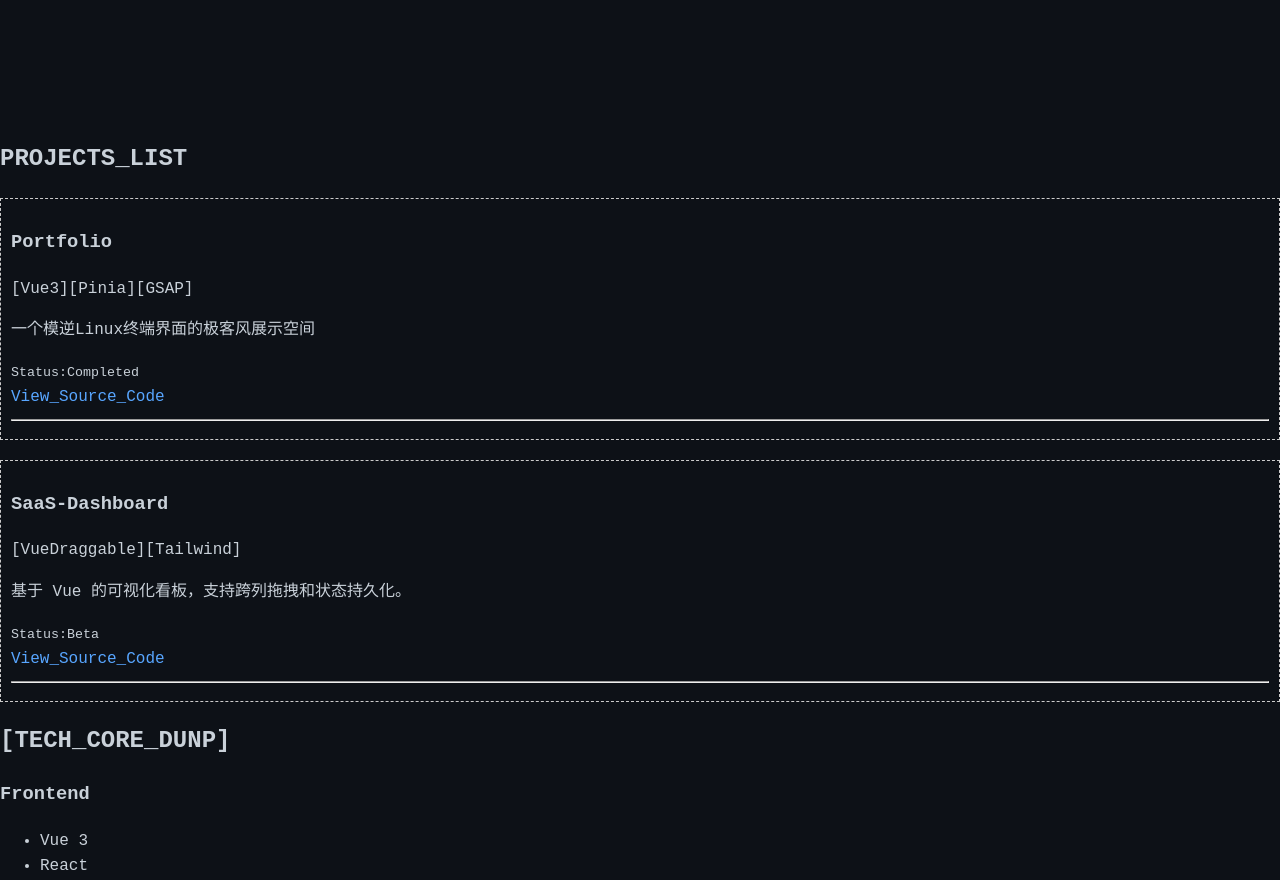
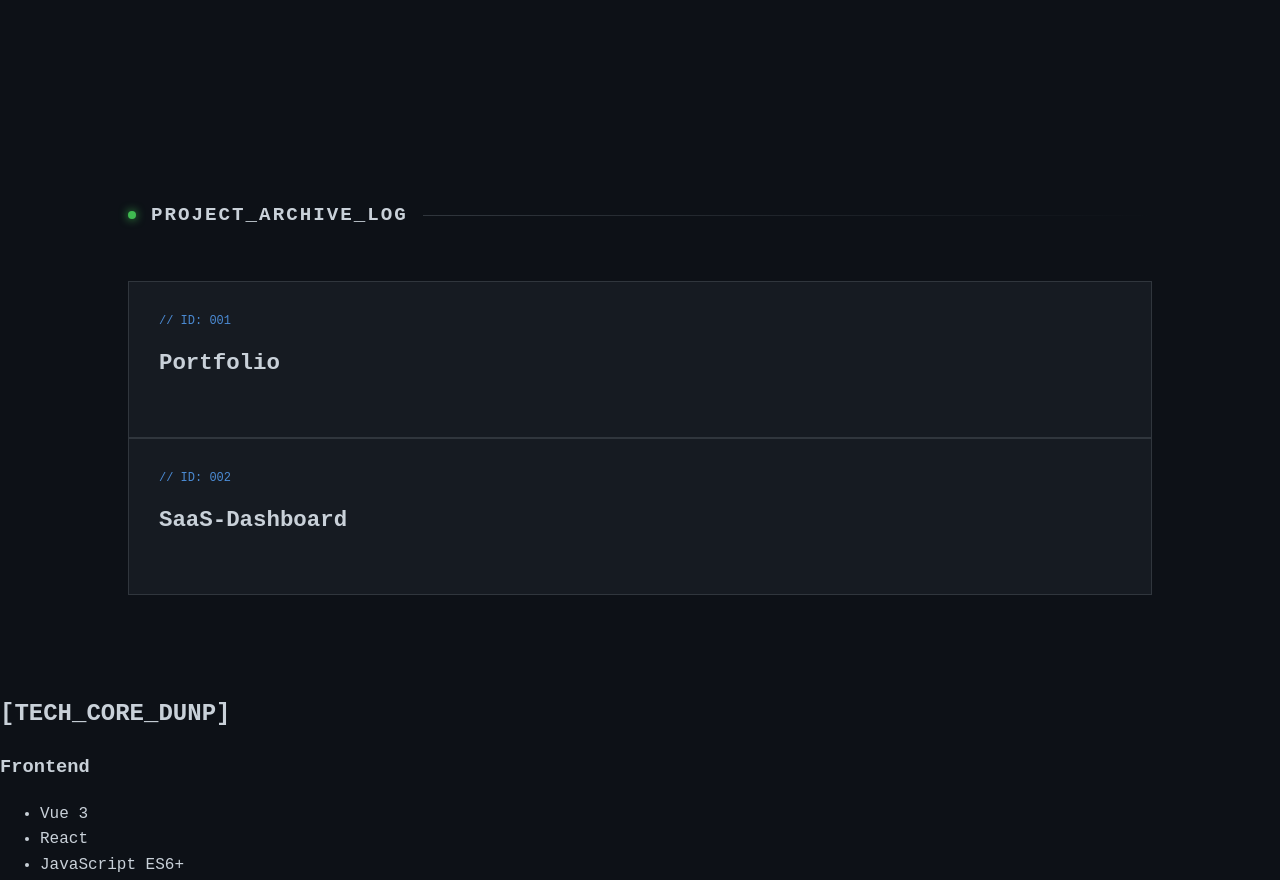
Before and after one commit to YoungMuggle/vue-my-portfolio, a Vue app: page /#/ in a window 1280 px wide. Shown: the part 680-1560 px from the top of the page. Built offline with nearby package versions, Linux system fonts and the light colour scheme.

Commit message:
update projectgallert style

```diff
--- a/src/views/ProjectGallery.vue
+++ b/src/views/ProjectGallery.vue
@@ -1,34 +1,151 @@
 <template>
-  <div class="section-container">
-    <h2>PROJECTS_LIST</h2>
-    <div v-for="item in projects" :key="item.id" class="project-card">
-      <h3>{{ item.title }}</h3>
-      <div class="tags">
-        <span v-for="tag in item.techStack" :key="tag">[{{ tag }}]</span>
+  <div class="projects-wrapper">
+    <div class="section-header">
+      <span class="status-dot"></span>
+      <h2 class="section-title">PROJECT_ARCHIVE_LOG</h2>
+      <div class="header-line"></div>
+    </div>
+    <div class="projects-grid">
+      <div
+        v-for="project in projectData"
+        :key="project.id"
+        class="project-card"
+      >
+        <div class="card-corner top-left"></div>
+        <div class="card-corner bottom-right"></div>
+        <div class="card-content">
+          <div class="project-id">// ID: 00{{ project.id }}</div>
+          <h3 class="project-title">{{ project.title }}</h3>
+          <p class="project-desc">{{ project.desc }}</p>
+          <div class="tags">
+            <span v-for="tag in project.tags" :key="tag" class="tag">{{
+              tag
+            }}</span>
+          </div>
+        </div>
       </div>
-      <p>{{ item.description }}</p>
-      <small>Status:{{ item.status }}</small>
-      <br />
-      <a :href="item.link" target="_blank">View_Source_Code</a>
-      <hr />
     </div>
   </div>
 </template>
 <script setup>
-import { ref } from 'vue';
-import { projectData } from '../data/projects';
+import { ref } from "vue";
+import { projectData } from "../data/projects";
 
-const projects = ref(projectData)
+const projects = ref(projectData);
 </script>
 
 <style scoped>
-.project-card{
-  margin: 20px 0;
-  padding:  10px;
-  border: 1px dashed #ccc;
+.projects-wrapper {
+  padding: 80px 10%;
+  background-color: var(--bg-color);
 }
-.tag{
-  color:#666;
-  font-size: 0.9em;
+.section-header {
+  display: flex;
+  align-items: center;
+  gap: 15px;
+  margin-bottom: 50px;
+}
+.status-dot {
+  width: 8px;
+  height: 8px;
+  background-color: var(--neon-green);
+  border-radius: 50%;
+  box-shadow: 0 0 10px var(--neon-green);
+}
+.section-title {
+  font-family: var(--font-geek);
+  font-size: 1.2rem;
+  color: var(--text-primary);
+  margin: 0;
+  letter-spacing: 2px;
+}
+.header-line {
+  flex-grow: 1;
+  height: 1px;
+  background: linear-gradient(90deg, var(--border-color), transparent);
+}
+.project-grid {
+  display: grid;
+  grid-template-columns: repeat(auto-fill, minmax(320px, 1fr));
+  gap: 30px;
+}
+.project-card {
+  position: relative;
+  background-color: var(--bg-secondary);
+  border: 1px solid var(--border-color);
+  padding: 30px;
+  transition: all var(--transition-speed) var(--transition-timing);
+  cursor: pointer;
+  overflow: visible;
+}
+.project-card:hover {
+  border-color: var(--accent-color);
+  transform: translateY(-5px);
+  box-shadow: 0 10px 30px rgba(0, 0, 0, 0.2);
+}
+.card-corner {
+  position: absolute;
+  width: 12px;
+  height: 12px;
+  border-color: var(--accent-color);
+  border-style: solid;
+  opacity: 0;
+  transition: opacity 0.3s;
+}
+.top-left {
+  top: -2px;
+  left: -2px;
+  border-width: 2px 0 0 2px;
+}
+.bottom-right {
+  bottom: -2px;
+  right: -2px;
+  border-width: 0 2px 2px 0;
+}
+.project-card:hover .card-corner {
+  opacity: 1;
+}
+.project-id {
+  font-size: 0.75rem;
+  color: var(--accent-color);
+  margin-bottom: 15px;
+  opacity: 0.8;
+}
+.project-title {
+  font-size: 1.4rem;
+  margin: 0 0 15px 0;
+  columns: var(--text-primary);
+}
+.project-desc {
+  font-size: 0.9rem;
+  color: var(--text-secondary);
+  line-height: 1.6;
+  margin-bottom: 25px;
+}
+.tags {
+  display: flex;
+  flex-wrap: wrap;
+  gap: 10px;
+}
+.tag {
+  font-size: 0.75rem;
+  padding: 4px 10px;
+  border: 1px solid var(--border-color);
+  color: var(--text-secondary);
+  background-color: var(--bg-color);
+  border-radius: 2px;
+  transition: all 0.2s;
+}
+.project-card:hover .tag {
+  border-color: rgba(88, 166, 255, 0.3);
+  color: var(--accent-color);
+}
+@media (max-width: 768px) {
+  .projects-wrapper {
+    padding: 60px 5%;
+  }
+  .project-grid {
+    grid-template-columns: 1fr;
+  }
 }
 </style>
```
